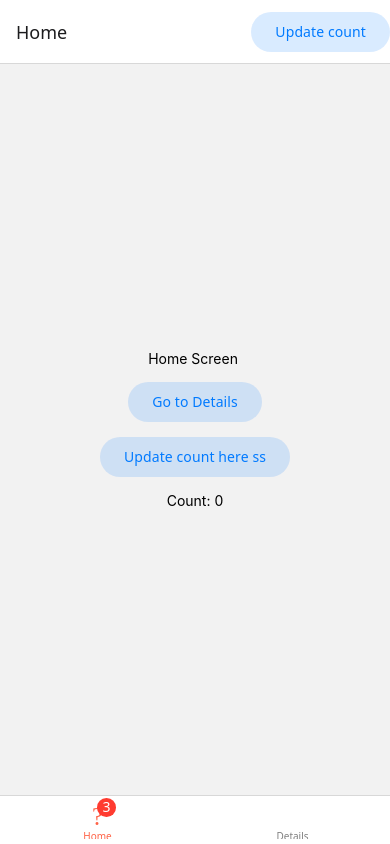
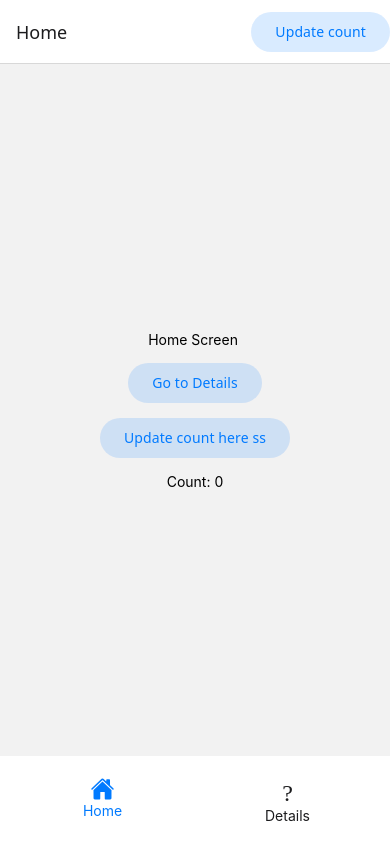
Before and after one commit to AnggaWikaNugraha/learn-rn, a React Native app: screen / in a window 390 px wide. Built offline with nearby package versions, Linux system fonts and the light colour scheme.

Commit message:
custom tab create component

```diff
--- a/src/atoms/BottomNavigations/index.tsx
+++ b/src/atoms/BottomNavigations/index.tsx
@@ -3,31 +3,115 @@ import { HomeScreen } from "../../view/ScreenHome";
 import { ScreenParamsList } from "../../type/ScreenParamsList";
 import { DetailsScreen } from "../../view/ScreenDetails";
 import Ionicons from 'react-native-vector-icons/Ionicons';
+import { useLinkBuilder, useTheme } from "@react-navigation/native";
+import { Text, View } from "react-native";
+import { PlatformPressable } from "@react-navigation/elements";
+import Icon from "react-native-vector-icons/Ionicons";
 
 // Buat Bottom Tab Navigator
 const Tab = createBottomTabNavigator<ScreenParamsList>();
 
+function MyTabBar({ state, descriptors, navigation }: any) {
+    const { colors } = useTheme();
+    const { buildHref } = useLinkBuilder();
+
+    const getIconName = (routeName: string) => {
+        switch (routeName) {
+            case "Home":
+                return "home";
+            case "Profile":
+                return "account";
+            case "Settings":
+                return "cog";
+            default:
+                return "circle";
+        }
+    };
+
+    return (
+        <View style={{ flexDirection: "row", backgroundColor: "white", padding: 10 }}>
+            {state.routes.map((route: any, index: number) => {
+                const { options } = descriptors[route.key];
+                const label =
+                    options.tabBarLabel !== undefined
+                        ? options.tabBarLabel
+                        : options.title !== undefined
+                            ? options.title
+                            : route.name;
+
+                const isFocused = state.index === index;
+
+                const onPress = () => {
+                    const event = navigation.emit({
+                        type: "tabPress",
+                        target: route.key,
+                        canPreventDefault: true,
+                    });
+
+                    if (!isFocused && !event.defaultPrevented) {
+                        navigation.navigate(route.name, route.params);
+                    }
+                };
+
+                const onLongPress = () => {
+                    navigation.emit({
+                        type: "tabLongPress",
+                        target: route.key,
+                    });
+                };
+
+                return (
+                    <PlatformPressable
+                        key={index}
+                        href={buildHref(route.name, route.params)}
+                        accessibilityState={isFocused ? { selected: true } : {}}
+                        accessibilityLabel={options.tabBarAccessibilityLabel}
+                        testID={options.tabBarButtonTestID}
+                        onPress={onPress}
+                        onLongPress={onLongPress}
+                        style={{
+                            flex: 1,
+                            alignItems: "center",
+                            paddingVertical: 10,
+                        }}
+                    >
+                        <Icon name={getIconName(route.name)} size={24} color={isFocused ? colors.primary : colors.text} />
+                        <Text style={{ color: isFocused ? colors.primary : colors.text }}>{label}</Text>
+                    </PlatformPressable>
+                );
+            })}
+        </View>
+    );
+}
+
+
 export const HomeTabs = () => {
     return (
-        <Tab.Navigator screenOptions={({ route }) => ({
-            tabBarIcon: ({ focused, color, size }) => {
-                let iconName;
+        <Tab.Navigator
+            screenOptions={{
+                animation: 'fade',
+            }}
+            // screenOptions={({ route }) => ({
+            //     tabBarIcon: ({ focused, color, size }) => {
+            //         let iconName;
 
-                if (route.name === 'Home') {
-                    iconName = focused
-                        ? 'ios-information-circle'
-                        : 'ios-information-circle-outline';
-                } else if (route.name === 'Settings') {
-                    iconName = focused ? 'ios-list' : 'ios-list-outline';
-                }
+            //         if (route.name === 'Home') {
+            //             iconName = focused
+            //                 ? 'ios-information-circle'
+            //                 : 'ios-information-circle-outline';
+            //         } else if (route.name === 'Settings') {
+            //             iconName = focused ? 'ios-list' : 'ios-list-outline';
+            //         }
 
-                // You can return any component that you like here!
-                return <Ionicons name={iconName ?? ''} size={size} color={color} />;
-            },
-            tabBarActiveTintColor: 'tomato',
-            tabBarInactiveTintColor: 'gray',
+            //         // You can return any component that you like here!
+            //         return <Ionicons name={iconName ?? ''} size={size} color={color} />;
+            //     },
+            //     tabBarActiveTintColor: 'tomato',
+            //     tabBarInactiveTintColor: 'gray',
 
-        })}>
+            // })}
+            tabBar={(props) => <MyTabBar {...props} />}
+        >
             <Tab.Screen options={{ tabBarBadge: 3 }} name="Home" component={HomeScreen} />
             <Tab.Screen name="Details" component={DetailsScreen} />
         </Tab.Navigator>
```
